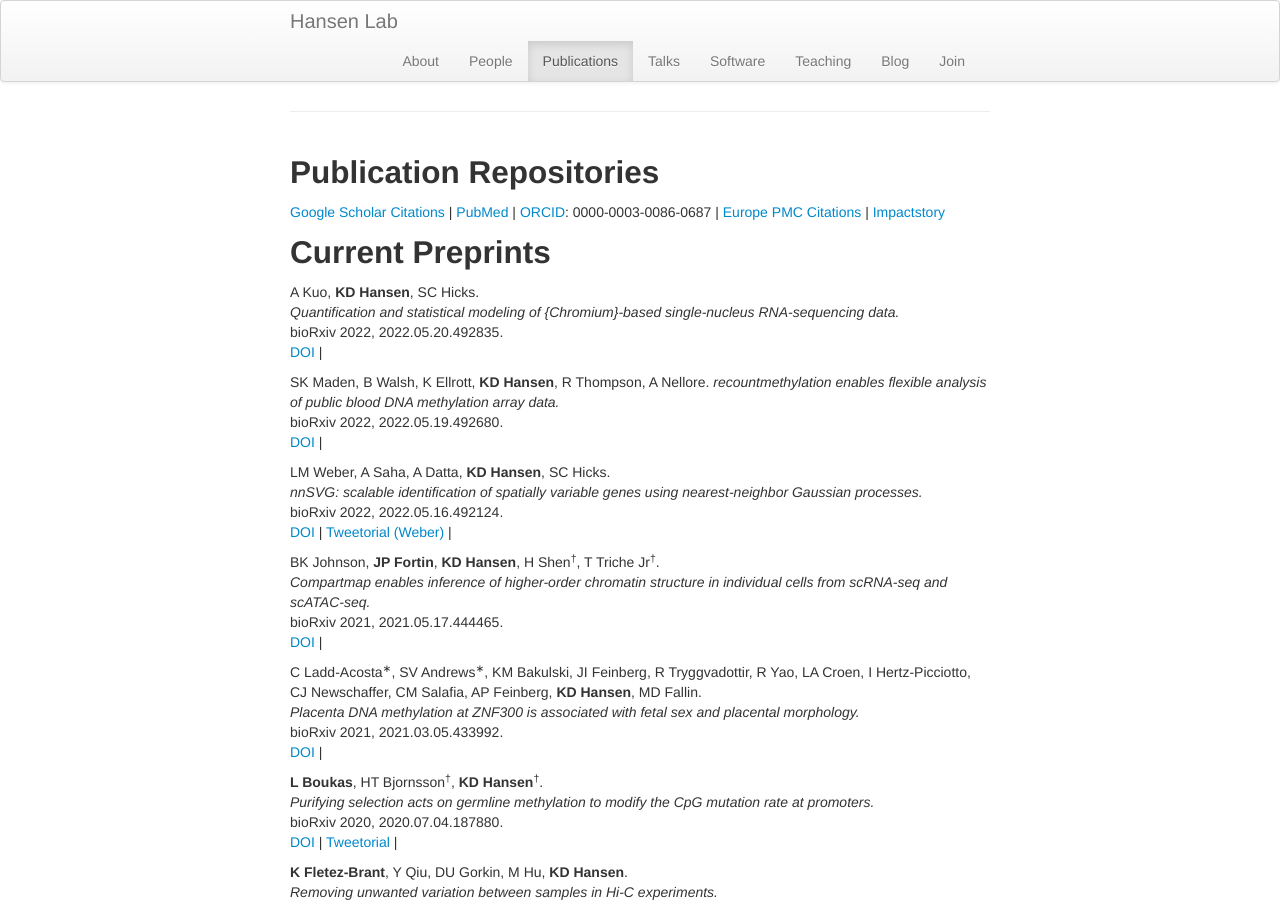
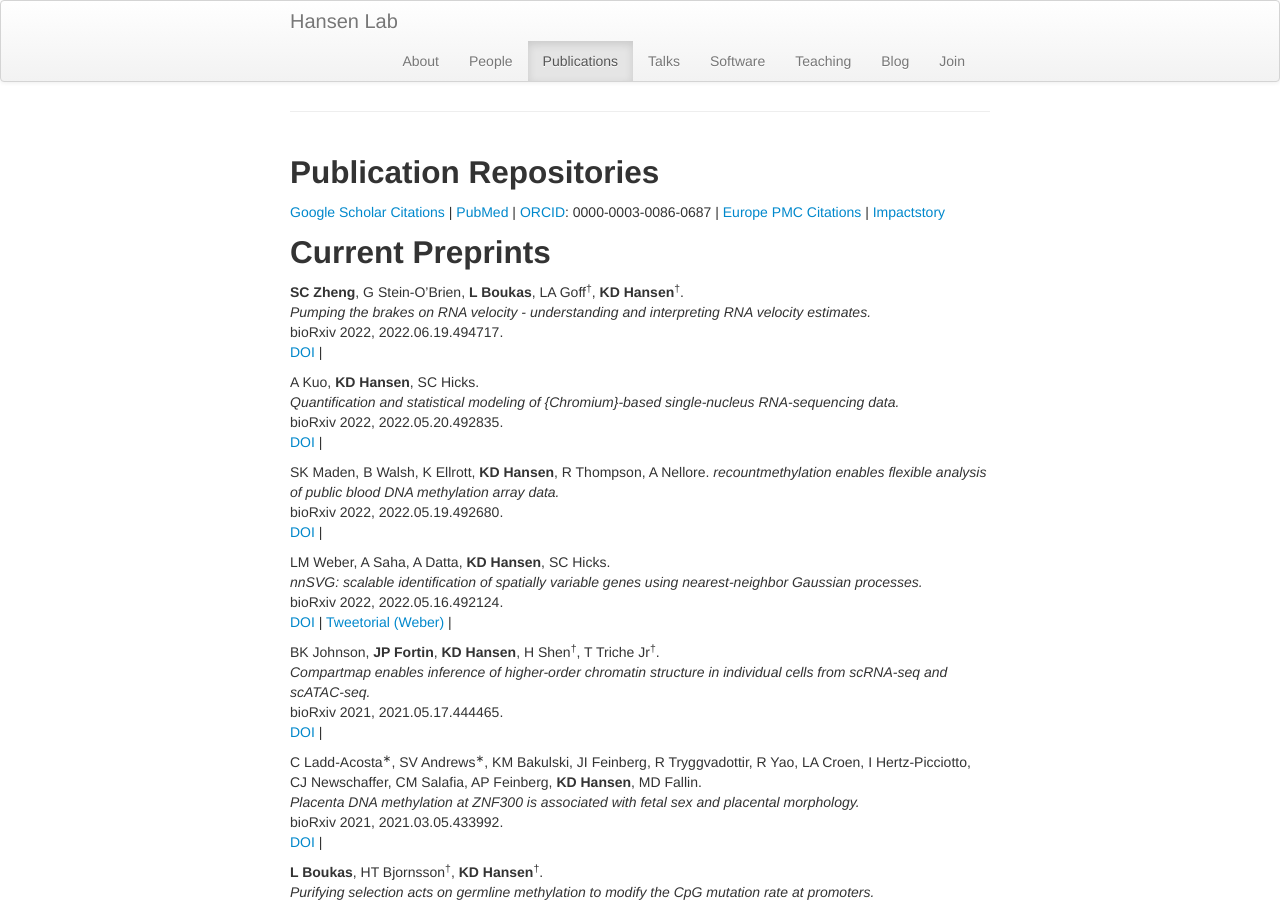
Before and after one commit to hansenlab/hansenlab.github.io, a Jekyll site: the page built from 02-pubs.md, in a window 1280 px wide and 900 px high. Built offline with Jekyll 4.4.1, drawn with Linux system fonts in a browser that asks for light colours; comment, search, counter and statistics services are not loaded.

Commit message:
neew pub

```diff
--- a/02-pubs.md
+++ b/02-pubs.md
@@ -19,6 +19,12 @@ Publication Repositories
 
 Current Preprints
 -----------------
+
+**SC Zheng**, G Stein-O'Brien, **L Boukas**, LA Goff<sup>&dagger;</sup>,  **KD Hansen**<sup>&dagger;</sup>.
+_Pumping the brakes on RNA velocity - understanding and interpreting RNA velocity estimates._
+bioRxiv 2022, 2022.06.19.494717.
+[DOI](https://doi.org/10.1101/2022.06.19.494717) |
+<span data-badge-type="4" data-doi="10.1101/2022.06.19.494717" data-hide-no-mentions="true" class="altmetric-embed"> </span>
 
 A Kuo, **KD Hansen**, SC Hicks.
 _Quantification and statistical modeling of {Chromium}-based single-nucleus RNA-sequencing data._
```
